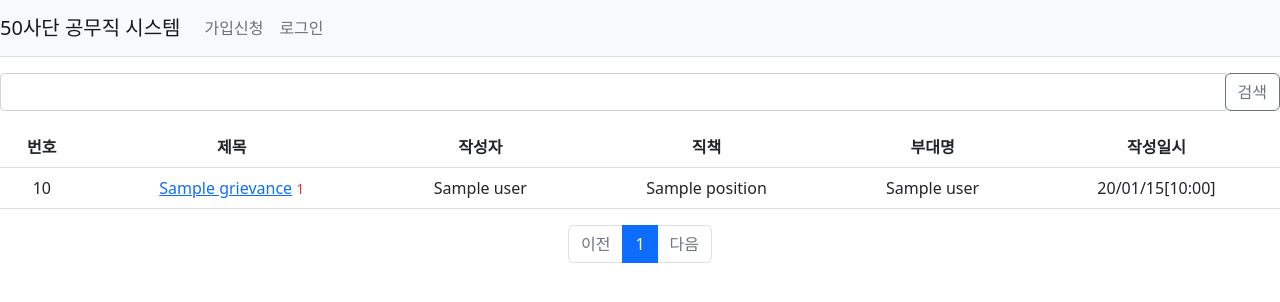
After one commit to scy0416/50Division_app_TF, a Flask app: template public_service_employee_application/templates/user/grievance_list.html in a window 1280 px wide. The commit adds this page. Shown: the top 302 px of the page. Run offline with Flask 3, Linux system fonts and the light colour scheme; the template is opened without the code that fills it: most values are stand-ins (such as "Sample title", 1, 10 or a date in 2020); some libraries are stand-ins or nearby versions.

Commit message:
공무직원의 작성된 고충글을 확인할 수 있는 페이지를 만들었지만 아직 고충글을 작성할 수 있는 페이지는 만들지 않았다.

```diff
--- a/public_service_employee_application/templates/user/employee_main.html
+++ b/public_service_employee_application/templates/user/employee_main.html
@@ -21,7 +21,7 @@
       <button class="btn btn-primary w-100">급여명세서 조회</button>
     </div>
     <div class="col-md-4">
-      <button class="btn btn-primary w-100">고충 글 작성</button>
+      <a class="btn btn-primary w-100" href="{{ url_for('employee.grievance_list') }}">고충 글 작성</a>
     </div>
     <div class="col-md-4">
       <button class="btn btn-primary w-100">건강검진 등록</button>
--- /dev/null
+++ b/public_service_employee_application/templates/user/grievance_list.html
@@ -0,0 +1,107 @@
+{% extends 'base.html' %}
+{% block content %}
+<div class="containter my-3">
+    <div class="row justify-content-end my-3">
+        <div class="col-6 input-group input-group-sm">
+            <input type="text" class="form-control q" value="{{ q or '' }}">
+            <div class="input-group-append">
+                <button class="btn btn-outline-secondary" type="button" id="btn_search">검색</button>
+            </div>
+        </div>
+    </div>
+    <table class="table">
+        <thead>
+        <tr class="text-center thead-dark">
+            <th>번호</th>
+            <th>제목</th>
+            <th>작성자</th>
+            <th>직책</th>
+            <th>부대명</th>
+            <th>작성일시</th>
+        </tr>
+        </thead>
+        <tbody>
+        {% if grievance_list.items %}
+        {% for grievance in grievance_list.items %}
+        <tr class="text-center">
+            <td>{{ grievance_list.total - ((grievance_list.page-1) * grievance_list.per_page) - loop.index0 }}</td>
+            <td class="text-left">
+                <a href="#">{{ grievance.subject }}</a>
+                {% if grievance.comment_set|length > 0 %}
+                <span class="text-danger small ml-2">{{ grievance.comment_set|length }}</span>
+                {% endif %}
+            </td>
+            <td>{{ grievance.user.name }}</td>
+            <td>{{ grievance.user.position }}</td>
+            <td>{{ grievance.user.unit_name }}</td>
+            <td>{{ grievance.create_date|datetime }}</td>
+        </tr>
+        {% endfor %}
+        {% else %}
+        <tr>
+            <td colspan="6">고충 글이 없습니다.</td>
+        </tr>
+        {% endif %}
+        </tbody>
+    </table>
+    <!-- 페이징 처리 시작 -->
+    <ul class="pagination justify-content-center">
+        <!-- 이전 페이지 -->
+        {% if grievance_list.has_prev %}
+        <li class="page-items">
+            <a class="page-link" data-page="{{ grievance_list.prev_num }}" href="#">이전</a>
+        </li>
+        {% else %}
+        <li class="page-item disabled">
+            <a class="page-link" tabindex="-1" aria-disabled="true" href="#">이전</a>
+        </li>
+        {% endif %}
+        {% for page_num in grievance_list.iter_pages() %}
+        {% if page_num %}
+        {% if page_num != grievance_list.page %}
+        <li class="page-item">
+            <a class="page-link" data-page="{{ page_num }}" href="#">{{ page_num }}</a>
+        </li>
+        {% else %}
+        <li class="page-item active" aria-current="page">
+            <a class="page-link" href="#">{{ page_num }}</a>
+        </li>
+        {% endif %}
+        {% else %}
+        <li class="disabled">
+            <a class="page-link" href="#">...</a>
+        </li>
+        {% endif %}
+        {% endfor %}
+        <!-- 다음 페이지 -->
+        {% if grievance_list.has_next %}
+        <li class="page-item">
+            <a class="page-link" data-page="{{ grievance_list.next_num }}" href="#">다음</a>
+        </li>
+        {% else %}
+        <li class="page-item disabled">
+            <a class="page-link" tabindex="-1" aria-disabled="true" href="#">다음</a>
+        </li>
+        {% endif %}
+    </ul>
+    <form id="searchForm" method="get">
+        <input type="hidden" name="q" id="q" value="{{ q or '' }}">
+        <input type="hidden" name="page" id="page" value="{{ page or '' }}">
+    </form>
+</div>
+{% endblock %}
+{% block script %}
+<script type="text/javascript">
+    $(document).ready(function(){
+        $(".page-link").on('click', function(){
+            $("#page").val($(this).data("page"));
+            $("#searchForm").submit();
+        });
+        $("#btn_search").on('click', function(){
+            $("#q").val($(".q").val());
+            $("#page").val(1);
+            $("#searchForm").submit();
+        });
+    });
+</script>
+{% endblock %}
```
Also changed, not shown: public_service_employee_application/views/employee_views.py (+16 -0 lines).
